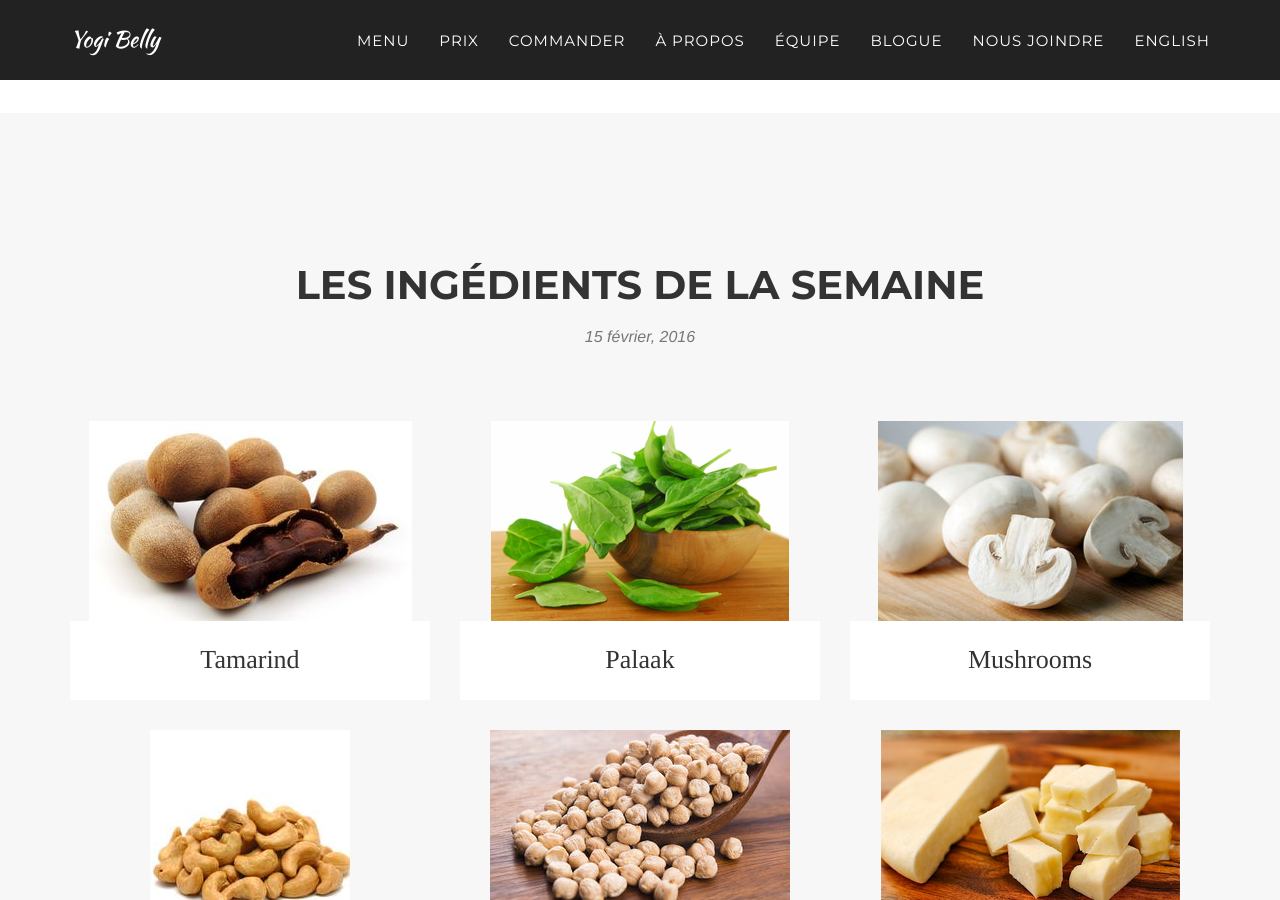
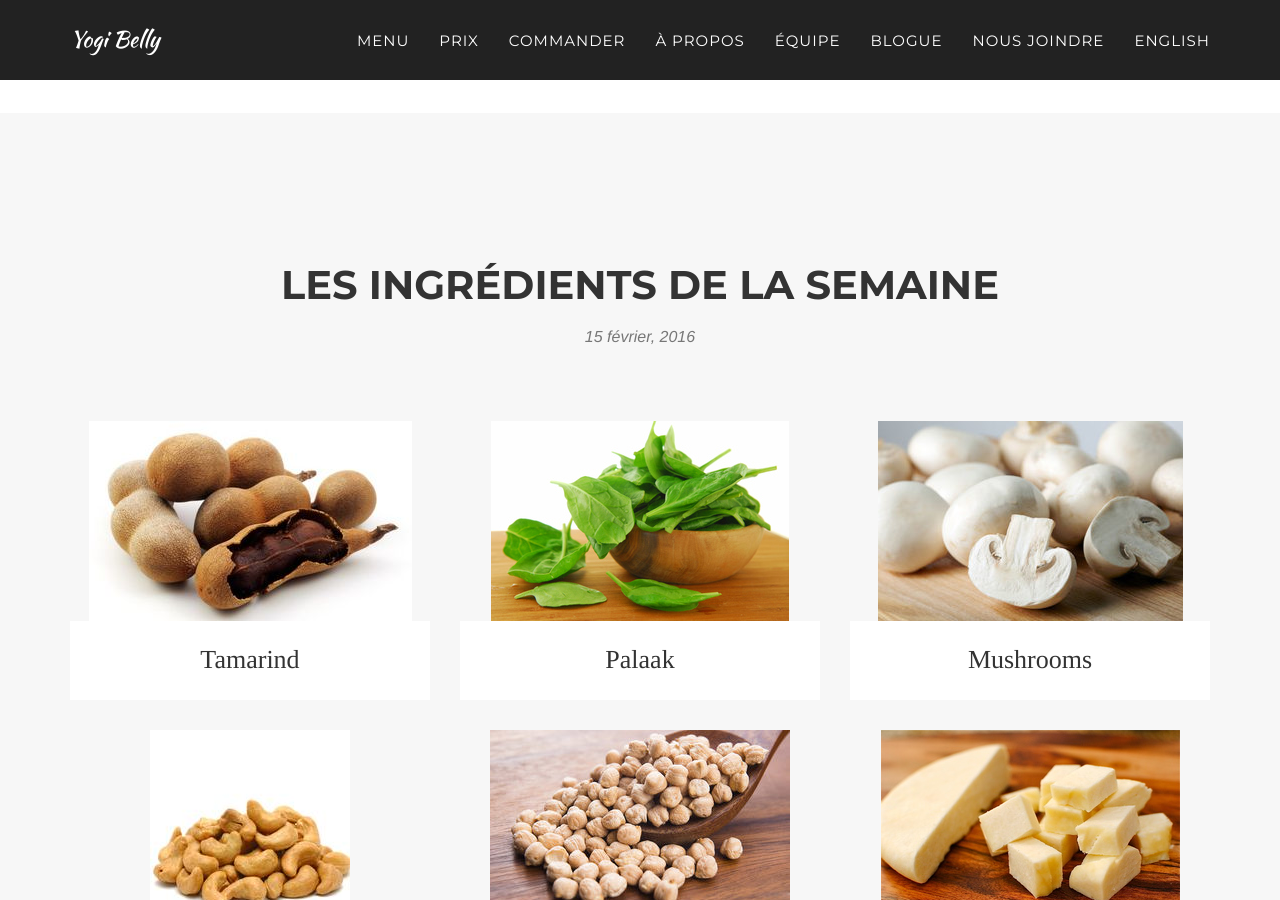
Before and after one commit to yogibelly/fr, a Jekyll site: the page built from index.html, in a window 1280 px wide and 900 px high, scrolled down 1919 px. Built offline with Jekyll 4.4.1, drawn with Linux system fonts in a browser that asks for light colours; some web fonts are replaced.

```diff
--- a/_includes/portfolio_grid.html
+++ b/_includes/portfolio_grid.html
@@ -3,7 +3,7 @@
         <div class="container">
             <div class="row">
                 <div class="col-lg-12 text-center">
-                    <h2 class="section-heading">Les ing&eacute;dients de la semaine</h2>
+                    <h2 class="section-heading">Les ingr&eacute;dients de la semaine</h2>
                     <h3 class="section-subheading text-muted">15 f&eacute;vrier, 2016</h3>
                 </div>
             </div>
```
